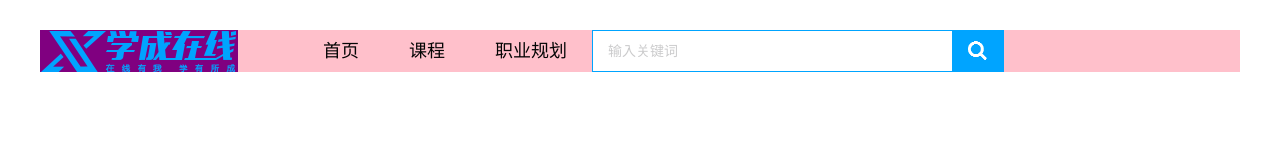
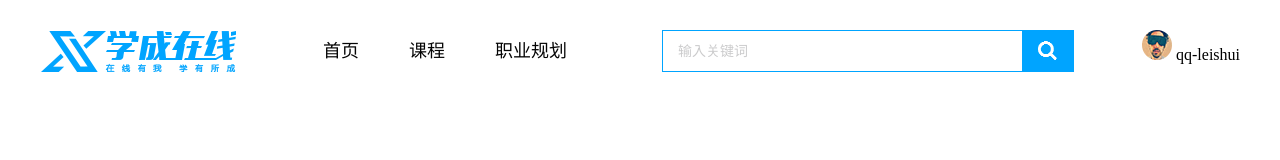
Before and after one commit to jingzhao-git/xczx_study, a plain HTML site: page index.html in a window 1280 px wide. Drawn offline with Linux system fonts and the light colour scheme.

Commit message:
add user, header done

```diff
--- a/index.html
+++ b/index.html
@@ -34,6 +34,9 @@
             <input type="text" value="输入关键词">
             <button></button>
         </div>
+        <div class="user">
+            <img src="images/user.png" alt="user"> qq-leishui
+        </div>
     </div>
 </body>
 
--- a/style.css
+++ b/style.css
@@ -1,6 +1,10 @@
 * {
     margin: 0;
     padding: 0;
+}
+
+body {
+    background-color: f3f5f7;
 }
 
 .w {
@@ -18,7 +22,6 @@ a {
 
 .header {
     height: 42px;
-    background-color: pink;
     margin: 30px auto;
 }
 
@@ -26,7 +29,6 @@ a {
     float: left;
     width: 198px;
     height: 42px;
-    background-color: purple;
 }
 
 .nav {
@@ -56,7 +58,7 @@ a {
     float: left;
     width: 412px;
     height: 42px;
-    background-color: yellowgreen;
+    margin-left: 70px;
 }
 
 .search input {
@@ -70,10 +72,14 @@ a {
     padding-left: 15px;
 }
 
-button {
+.search button {
     float: left;
     width: 52px;
     height: 42px;
     background-image: url("images/search_button.png");
     border: none;
 }
+
+.user {
+    float: right;
+}
```
Also changed, not shown: images/user.png (added).
